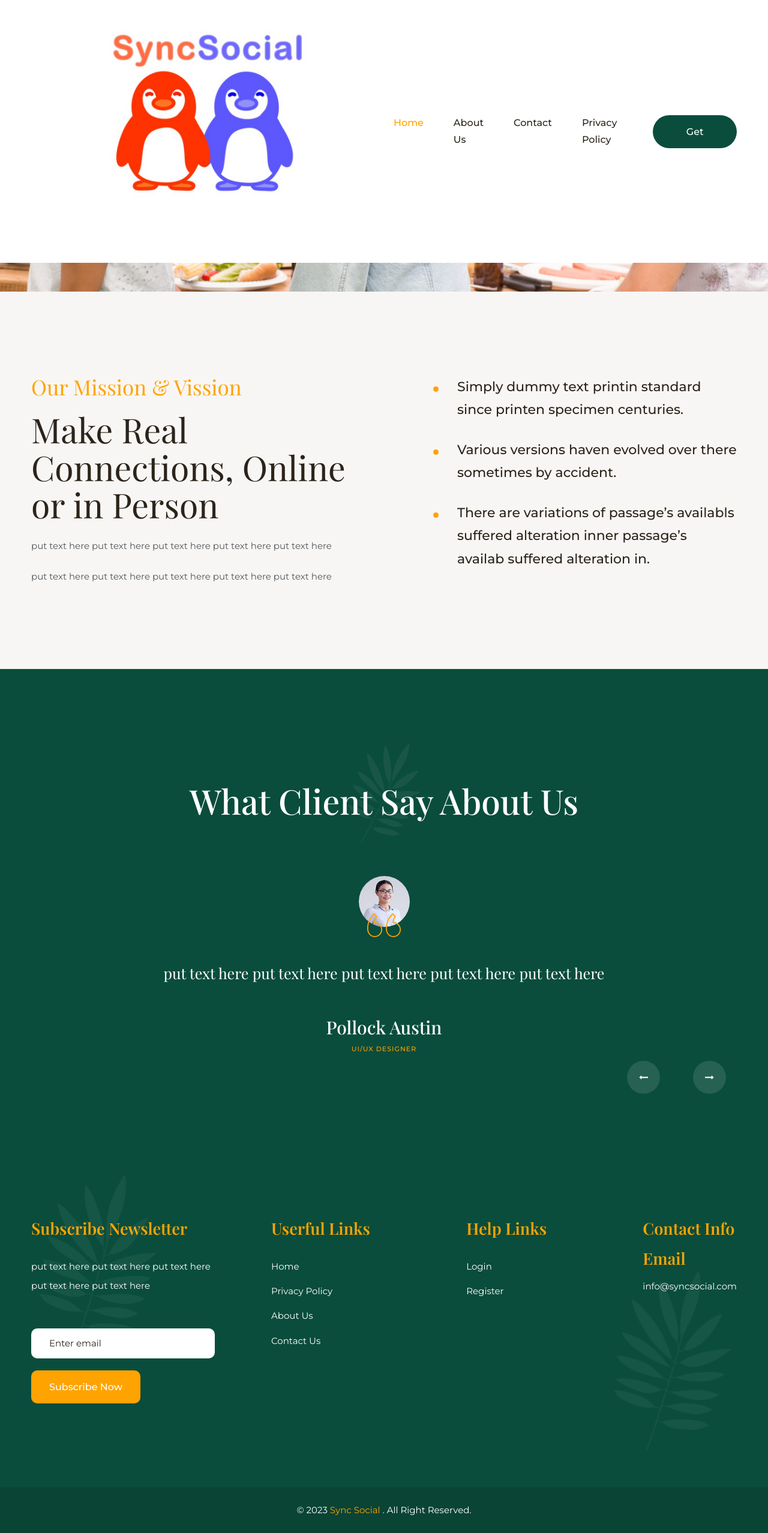
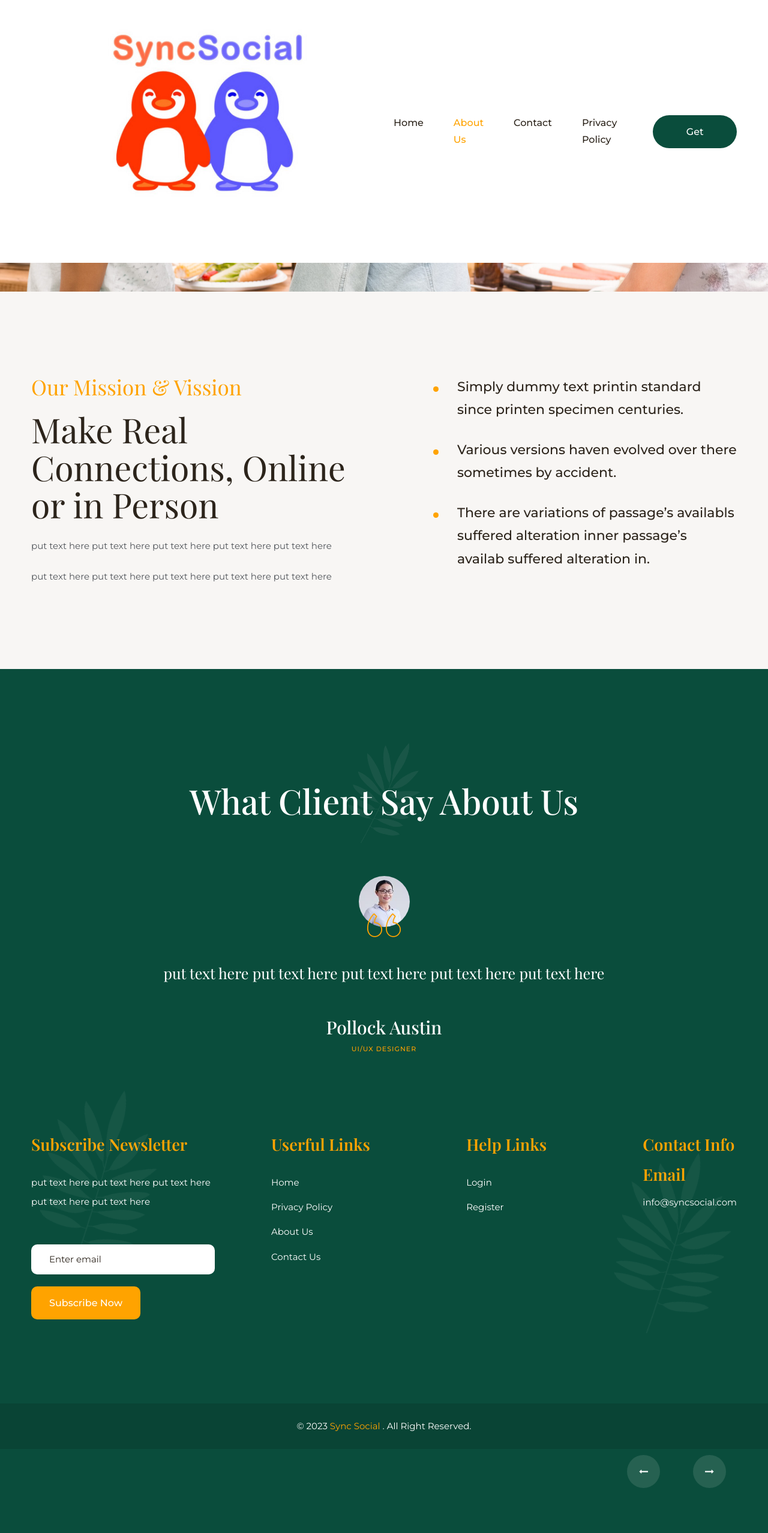
Before and after one commit to OlorinTG/CSC_394-SyncSocial, a Django app: page /about/ in a window 1280 px wide. Shown: the whole page at 60% size. Run offline with Django 4.2, Linux system fonts and the light colour scheme; style sheets or scripts are compiled from the project's sources; some libraries are stand-ins or nearby versions; some web fonts are replaced.

Commit message:
about.html changed

```diff
--- a/syncSocialApp/templates/about.html
+++ b/syncSocialApp/templates/about.html
@@ -59,22 +59,15 @@
                         <div class="header-menu d-none d-lg-flex">
 
                             <ul class="nav-menu">
-                                <li><a class="active" href="index.html">Home</a></li>
-                                <li><a href="about.html">About Us</a></li>
-
-                                <li><a href="contact.html">Contact</a></li>
-                                <li><a href="privacy-policy.html">Privacy Policy</a></li>
+                                <li><a href="{% url 'home' %}">Home</a></li>
+                                <li><a class="active" href="{% url 'about' %}">About Us</a></li>
+                                <li><a href="{% url 'contact' %}">Contact</a></li>
+                                <li><a href="{% url 'privacy_policy' %}">Privacy Policy</a></li>
                             </ul>
 
-
                             <div class="header-btn">
-                                <a class="btn btn-secondary btn-hover-primary" href="login.html">Get Started</a>
+                                <a class="btn btn-secondary btn-hover-primary" href="{% url 'register' %}">Get Started</a>
                             </div>
-
-                            <!-- <div class="header-btn">
-                                    <a class="btn btn-secondary btn-hover-primary" href="/dashboard">Dashboard</a>
-                                </div> -->
-
 
                         </div>
                         <!-- Header Menu End -->
@@ -118,11 +108,10 @@
                 <!-- Mobile Menu Start -->
                 <div class="mobile-menu-items">
                     <ul class="nav-menu">
-                    <li><a class="active" href="index.html">Home</a></li>
-                    <li><a href="about.html">About Us</a></li>
-
-                    <li><a href="contact.html">Contact</a></li>
-                    <li><a href="privacy-policy.html">Privacy Policy</a></li>
+                        <li><a class="active" href="{% url 'home' %}">Home</a></li>
+                        <li><a href="{% url 'about' %}">About Us</a></li>
+                        <li><a href="{% url 'contact' %}">Contact</a></li>
+                        <li><a href="{% url 'privacy_policy' %}">Privacy Policy</a></li>
                     </ul>
 
                 </div>
@@ -135,7 +124,7 @@
             <div class="overlay"></div>
             <!-- Page banner Section Start -->
 
-<div class="section page-banner-section" style="background-image: url(assets/images/page-banner.jpg);">
+            <div class="section page-banner-section" style="background-image: url({% static 'assets/images/page-banner.jpg' %});">
                 <div class="container">
 
                     <!-- Page banner Section Start -->
@@ -143,7 +132,7 @@
                         <h2 class="page-title text-white">About Us</h2>
 
                         <ul class="breadcrumb">
-                <li class="breadcrumb-item"><a href="index.html" class="text-white">Home</a></li>
+                            <li class="breadcrumb-item"><a href="{% url 'home' %}" class="text-white">Home</a></li>
                             <li class="breadcrumb-item active">About Us</li>
                         </ul>
                     </div>
@@ -223,26 +207,14 @@
                     <!-- Single Testimonial Start -->
                     <div class="single-testimonial swiper-slide">
                         <div class="testimonial-author">
-                            <img src="assets/images/author/author-02.jpg" alt="Author">
+                            <img src="{% static 'assets/images/author/author-02.jpg' %}" alt="Author">
                             <i class="flaticon-left-quote"></i>
                         </div>
                         <p>put text here put text here put text here put text here put text here</p>
                         <h4 class="name">Pollock Austin</h4>
                         <span class="designation">UI/UX DESIGNER</span>
-                    </div>
-                    <!-- Single Testimonial End -->
+                    <!--Single Testimonial End -->
 
-                    <!-- Single Testimonial Start -->
-                    <div class="single-testimonial swiper-slide">
-                        <div class="testimonial-author">
-                            <img src="assets/images/author/author-03.jpg" alt="Author">
-                            <i class="flaticon-left-quote"></i>
-                        </div>
-                        <p>put text here put text here put text here put text here put text here</p>
-                        <h4 class="name">Pollock Austin</h4>
-                        <span class="designation">UI/UX DESIGNER</span>
-                    </div>
-                    <!-- Single Testimonial End -->
 
                 </div>
             </div>
@@ -304,10 +274,10 @@
                                 <h3 class="footer-widget-title">Userful Links</h3>
 
                                 <ul class="widget-link">
-                                    <li><a href="index.html">Home</a></li>
-                                    <li><a href="privacy-policy.html">Privacy Policy</a></li>
-                                    <li><a href="about.html">About Us</a></li>
-                                    <li><a href="contact.html">Contact Us</a></li>
+                                    <li><a href="{% url 'home' %}">Home</a></li>
+                                    <li><a href="{% url 'privacy_policy' %}">Privacy Policy</a></li>
+                                    <li><a href="{% url 'about' %}">About Us</a></li>
+                                    <li><a href="{% url 'contact' %}">Contact Us</a></li>
                                 </ul>
                             </div>
                             <!-- Footer Widget End -->
```
Also changed, not shown: other parts of syncSocialApp/templates/about.html (+17 -33 lines). Lines whose indentation alone changed are shown as unchanged.
